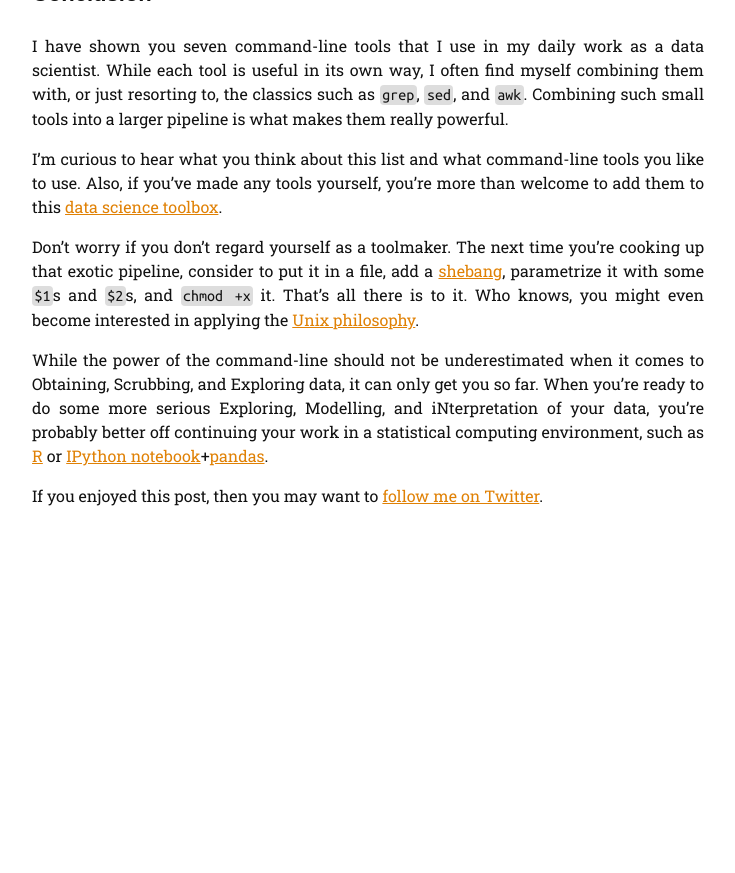
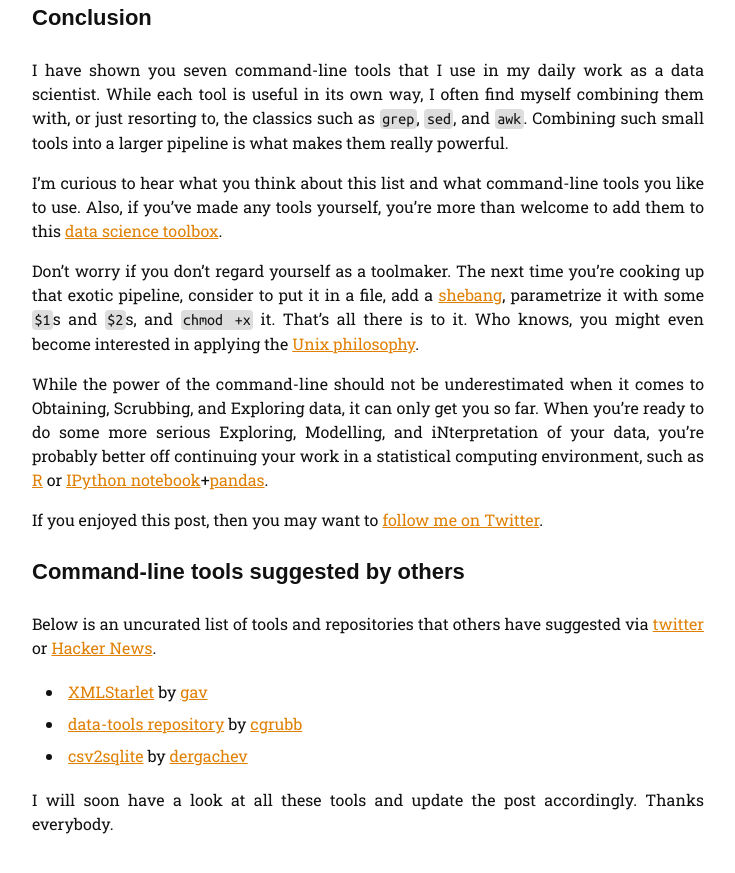
Before and after one commit to jeroenjanssens/jeroenjanssens.github.io, a Jekyll site: the page built from _posts/2013-09-19-seven-command-line-tools-for-data-science.markdown, in a window 1280 px wide and 900 px high, scrolled down 5847 px. Shown: the top 873 px of the window, without its empty margins (272-1007 px from the left). Built offline with Jekyll 4.4.1, drawn with Linux system fonts in a browser that asks for light colours; some web fonts are replaced; Markdown is read by kramdown in place of the engine named in the settings; comment, search, counter and statistics services are not loaded; before the commit the page ends 6419 px from its top, so only the background shows below that; some of the changed text lies outside the part shown.

Commit message:
Tools suggested by others

```diff
--- a/_posts/2013-09-19-seven-command-line-tools-for-data-science.markdown
+++ b/_posts/2013-09-19-seven-command-line-tools-for-data-science.markdown
@@ -4,7 +4,7 @@ title:  "7 command-line tools for data science"
 date:   2013-09-19 12:00:00
 ---
 
-*Join the [discussion on Hacker News](https://news.ycombinator.com/item?id=6412190)!*
+*Join the [discussion on Hacker News](https://news.ycombinator.com/item?id=6412190)! Tools suggested by others can be found at the bottom of the post.*
 
 Data science is [OSEMN](http://www.dataists.com/2010/09/a-taxonomy-of-data-science/) (pronounced as awesome).
 That is, it involves Obtaining, Scrubbing, Exploring, Modeling, and iNterpreting data.
@@ -271,3 +271,14 @@ While the power of the command-line should not be underestimated when it comes t
 If you enjoyed this post, then you may want to [follow me on Twitter][twitter].
 
 [twitter]: https://twitter.com/jeroenhjanssens/
+
+
+### Command-line tools suggested by others
+
+Below is an uncurated list of tools and repositories that others have suggested via [twitter][twitter] or [Hacker News](https://news.ycombinator.com/item?id=6412190).
+
+- [XMLStarlet](http://xmlstar.sourceforge.net/) by [gav](https://news.ycombinator.com/user?id=gav)
+- [data-tools repository](https://github.com/clarkgrubb/data-tools) by [cgrubb](https://news.ycombinator.com/user?id=cgrubb)
+- [csv2sqlite](https://github.com/dergachev/csv2sqlite) by [dergachev](https://news.ycombinator.com/user?id=dergachev)
+
+I will soon have a look at all these tools and update the post accordingly. Thanks everybody.
```
Also changed, not shown: 2 other files.
